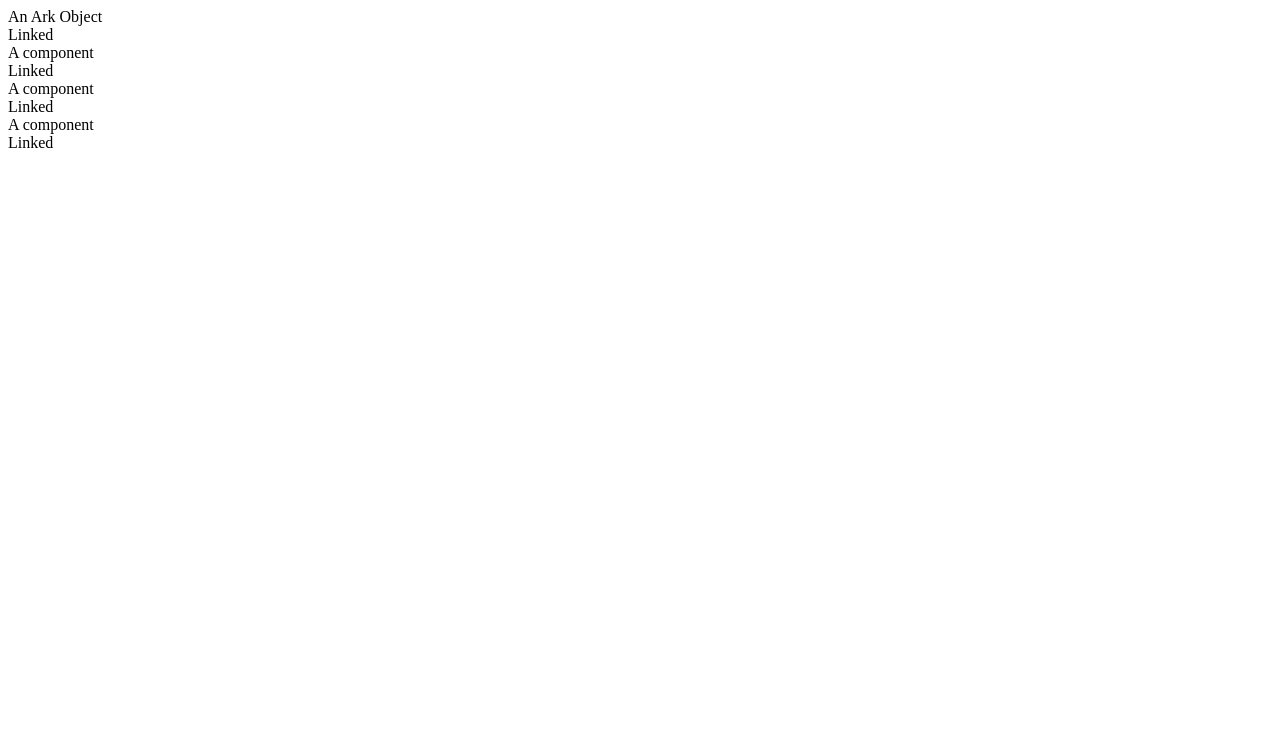
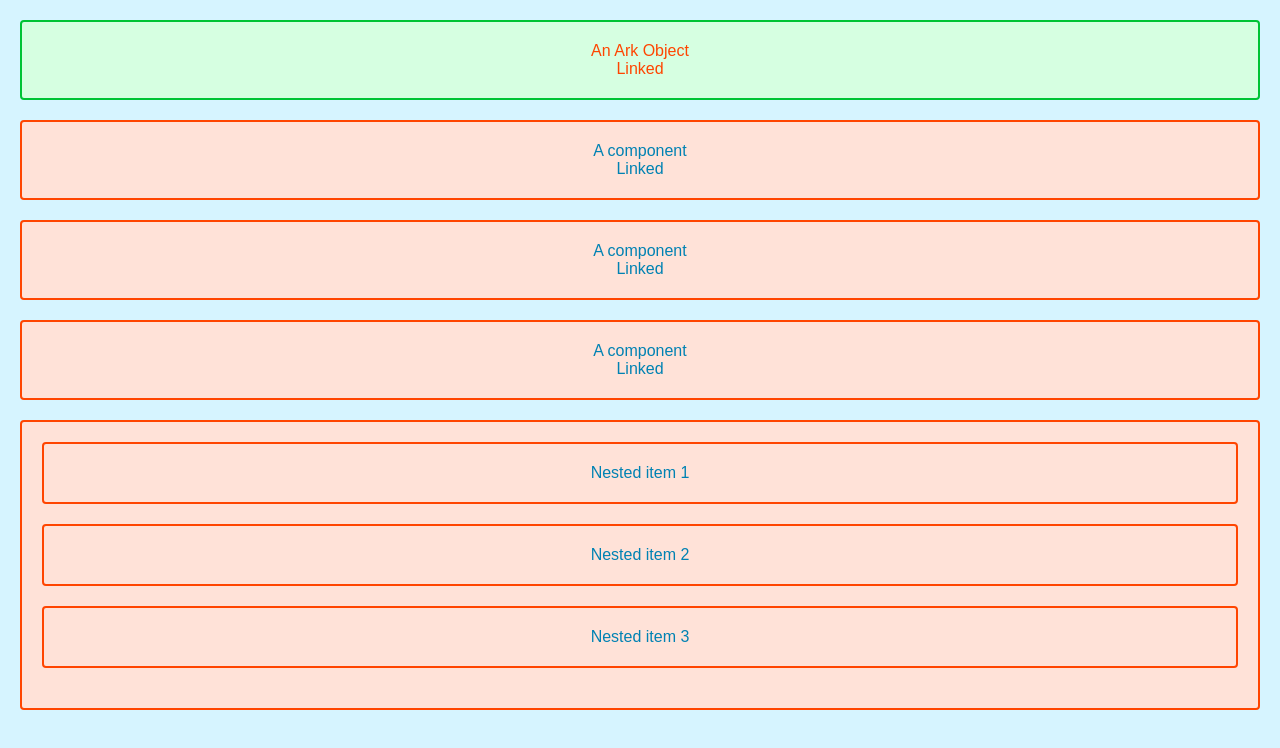
Before and after one commit to robertttamayo/arkjs, a plain HTML site: page index.html in a window 1280 px wide. Drawn offline with nearby package versions, Linux system fonts and the light colour scheme.

Commit message:
Nested components

```diff
--- a/app.js
+++ b/app.js
@@ -20,3 +20,47 @@ $('.app-component').ark({
         type: 'Linked',
     }
 });
+
+$('#nest').ark({
+    html: `
+        <div class="app-component-nested">{{name}}</div>
+    `,
+    data: [
+        {
+            name: 'Nested item 1',
+            type: 'Linked',
+        },
+        {
+            name: 'Nested item 2',
+            type: 'Linked',
+        },
+        {
+            name: 'Nested item 3',
+            type: 'Linked',
+        },
+    ]
+});
+
+/* Can API be one call, as below? Instead of ark() and mod() ?
+$(el).ark({
+    html: `
+        <div class="name">{{name}}</div>
+        <div class="type">{{type}}</div>
+    `,
+    data: {
+        name: 'An Ark Object',
+        type: 'Linked',
+    }
+});
+
+$(el).ark({
+    name: 'new name',
+    type: 'new type',
+});
+
+$(el).ark(`
+    <div class="name" data-name="{{name}}">{{name}}</div>
+    <div class="type">{{type}}</div>
+    <div class="new-class">Changing things up</div>
+`);
+*/
--- /dev/null
+++ b/ark.css
@@ -0,0 +1,28 @@
+body {
+    padding: 20px;
+    margin: 0;
+    background: #d6f4ff;
+    color: #ff4500;
+    font-family: sans-serif;
+}
+#app {
+    padding: 20px;
+    border: 2px solid #4dff7d;
+    border: 2px solid #00c335;
+    border-radius: 4px;
+    background: #d6ffe1;
+    color: #ff4500;
+    text-align: center;
+    margin-bottom: 20px;
+}
+.app-component, .app-component-nested, #nest {
+    padding: 20px;
+    border: 2px solid #4dff7d;
+    border: 2px solid #ff4500;
+    border-radius: 4px;
+    background: #ffe2d8;
+    color: #ff4500;
+    color: #0082b3;
+    text-align: center;
+    margin-bottom: 20px;
+}
--- a/index.html
+++ b/index.html
@@ -1,7 +1,12 @@
+<link rel="stylesheet" href="ark.css">
 <div id="app"></div>
+
 <div class="app-component"></div>
 <div class="app-component"></div>
 <div class="app-component"></div>
+
+<div id="nest"></div>
+
 <script src="https://ajax.googleapis.com/ajax/libs/jquery/3.4.1/jquery.min.js"></script>
 <script src="jquery.ark.js"></script>
 <script src="app.js"></script>
```
Also changed, not shown: jquery.ark.js.
